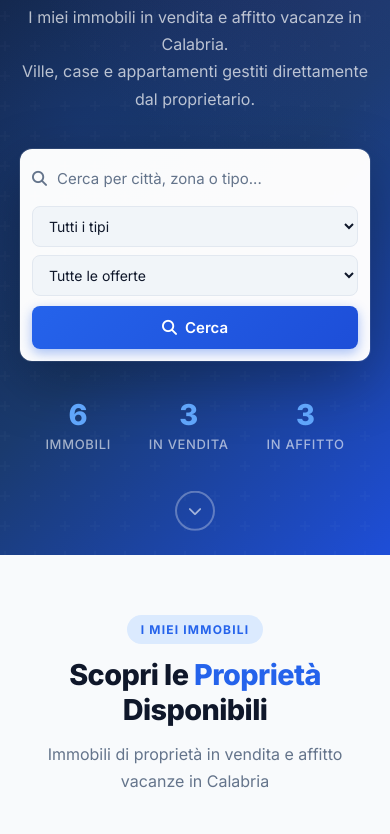
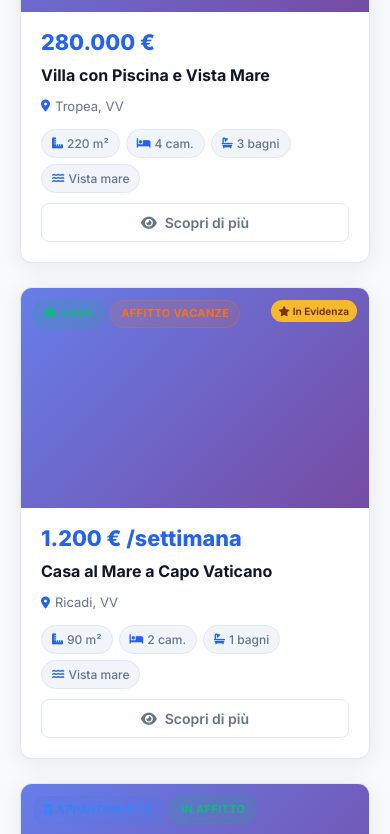
Before and after one commit to azarutar/casevacanze.arutarosario.com, a plain HTML site: page index.html in a window 390 px wide. Shown: the part 289-1123 px from the top of the page. Drawn offline with nearby package versions, Linux system fonts and the light colour scheme.

Commit message:
Aggiunta lite mode e footer compatto
- Nuova proprietà site.liteMode nel JSON per switchare tra versione completa e lite
- Lite mode: hero nascosto, immobili visibili subito sotto la navbar
- Sezioni mappa, chi sono, filtri, stats nascosti in lite mode
- Navbar ridotta a Immobili + Contatti
- Footer compatto: solo copyright in una riga, grid nascosta
- Footer credits aggiornato da "Consulente Immobiliare" a "Proprietario"

Co-Authored-By: Claude Opus 4.6 (1M context) <noreply@anthropic.com>

```diff
--- a/css/style.css
+++ b/css/style.css
@@ -2063,6 +2063,56 @@ textarea {
   }
 }
 
+/* ========== LITE MODE ========== */
+.lite-mode .hero {
+  display: none;
+}
+
+.lite-mode #properties {
+  padding-top: 90px;
+}
+
+.lite-mode .properties-grid {
+  grid-template-columns: repeat(auto-fill, minmax(300px, 1fr));
+  max-width: 900px;
+  margin: 0 auto;
+}
+
+.lite-mode #contact {
+  padding-top: 40px;
+}
+
+.lite-mode .footer {
+  padding: 0;
+}
+
+.lite-mode .footer-grid {
+  display: none;
+}
+
+.lite-mode .footer-bottom {
+  justify-content: center;
+  flex-wrap: wrap;
+  padding: 14px 0;
+  font-size: 12px;
+  gap: 6px;
+  text-align: center;
+}
+
+@media (max-width: 768px) {
+  .lite-mode #properties {
+    padding-top: 80px;
+  }
+
+  .lite-mode .properties-grid {
+    grid-template-columns: 1fr;
+  }
+
+  .lite-mode .footer-bottom {
+    padding: 12px 0;
+  }
+}
+
 /* ========== SCROLLBAR ========== */
 ::-webkit-scrollbar {
   width: 6px;
--- a/data/properties.json
+++ b/data/properties.json
@@ -1,7 +1,8 @@
 {
   "site": {
     "title": "Aruta Immobili",
-    "subtitle": "Immobili di Proprietà in Calabria"
+    "subtitle": "Immobili di Proprietà in Calabria",
+    "liteMode": true
   },
   "owner": {
     "name": "Rosario Aruta",
--- a/index.html
+++ b/index.html
@@ -272,7 +272,7 @@
 
       <div class="footer-bottom">
         <p>&copy; <span id="currentYear"></span> Aruta Immobili. Tutti i diritti riservati.</p>
-        <p class="footer-credits">Rosario Aruta – Consulente Immobiliare</p>
+        <p class="footer-credits">Rosario Aruta – Proprietario</p>
       </div>
     </div>
   </footer>
--- a/js/app.js
+++ b/js/app.js
@@ -34,13 +34,13 @@ async function loadData() {
     siteData = data;
     allProperties = data.properties || [];
 
-    renderHeroStats(allProperties);
-    renderFilterBar(allProperties);
-    renderProperties(allProperties);
-    initMap(allProperties);
-    renderAbout(data.owner);
-    renderContact(data.owner);
-    renderFooter(data.owner);
+    const isLite = data.site?.liteMode === true;
+
+    if (isLite) {
+      activateLiteMode(data);
+    } else {
+      activateFullMode(data);
+    }
 
     // Animate hero elements
     document.querySelectorAll('.hero .fade-in').forEach((el, i) => {
@@ -51,6 +51,71 @@ async function loadData() {
     document.getElementById('propertiesGrid').innerHTML =
       '<div class="loading-spinner"><p style="color:var(--text-muted)">Errore nel caricamento degli immobili. Riprova più tardi.</p></div>';
   }
+}
+
+// ===== FULL MODE (default) =====
+function activateFullMode(data) {
+  renderHeroStats(allProperties);
+  renderFilterBar(allProperties);
+  renderProperties(allProperties);
+  initMap(allProperties);
+  renderAbout(data.owner);
+  renderContact(data.owner);
+  renderFooter(data.owner);
+}
+
+// ===== LITE MODE =====
+function activateLiteMode(data) {
+  document.body.classList.add('lite-mode');
+
+  // Hide heavy sections
+  const hideIds = ['map', 'about'];
+  hideIds.forEach(id => {
+    const el = document.getElementById(id);
+    if (el) el.style.display = 'none';
+  });
+
+  // Hide hero search bar, stats, scroll hint
+  const heroSearch = document.querySelector('.search-bar');
+  const heroStats = document.getElementById('heroStats');
+  const heroScroll = document.querySelector('.hero-scroll-hint');
+  if (heroSearch) heroSearch.style.display = 'none';
+  if (heroStats) heroStats.style.display = 'none';
+  if (heroScroll) heroScroll.style.display = 'none';
+
+  // Simplify hero text
+  const heroH1 = document.querySelector('.hero h1');
+  if (heroH1) heroH1.innerHTML = `Le Mie <span class="accent">Proprietà</span>`;
+  const heroSub = document.querySelector('.hero-subtitle');
+  if (heroSub) heroSub.innerHTML = `Immobili gestiti direttamente dal proprietario in Calabria`;
+
+  // Hide filter bar, simplify properties header
+  const filterBar = document.getElementById('filterBar');
+  if (filterBar) filterBar.style.display = 'none';
+  const propHeader = document.querySelector('#properties .section-header');
+  if (propHeader) propHeader.style.display = 'none';
+
+  // Render property cards (no filter)
+  renderProperties(allProperties);
+
+  // Render contact + footer
+  renderContact(data.owner);
+  renderFooter(data.owner);
+
+  // Simplify navbar: only Immobili + Contatti
+  const navLinks = document.getElementById('navLinks');
+  if (navLinks) {
+    navLinks.innerHTML = `
+      <li><a href="#properties"><i class="fas fa-building"></i> Immobili</a></li>
+      <li><a href="#contact"><i class="fas fa-envelope"></i> Contatti</a></li>
+    `;
+  }
+
+  // Simplify footer: hide contact col + link utili, keep only brand + copyright
+  const footerContactCol = document.querySelector('.footer-col:last-child');
+  if (footerContactCol) footerContactCol.style.display = 'none';
+  const footerLinksCol = document.querySelector('.footer-col:nth-child(2)');
+  if (footerLinksCol) footerLinksCol.style.display = 'none';
 }
 
 // ===== HERO STATS =====
```
